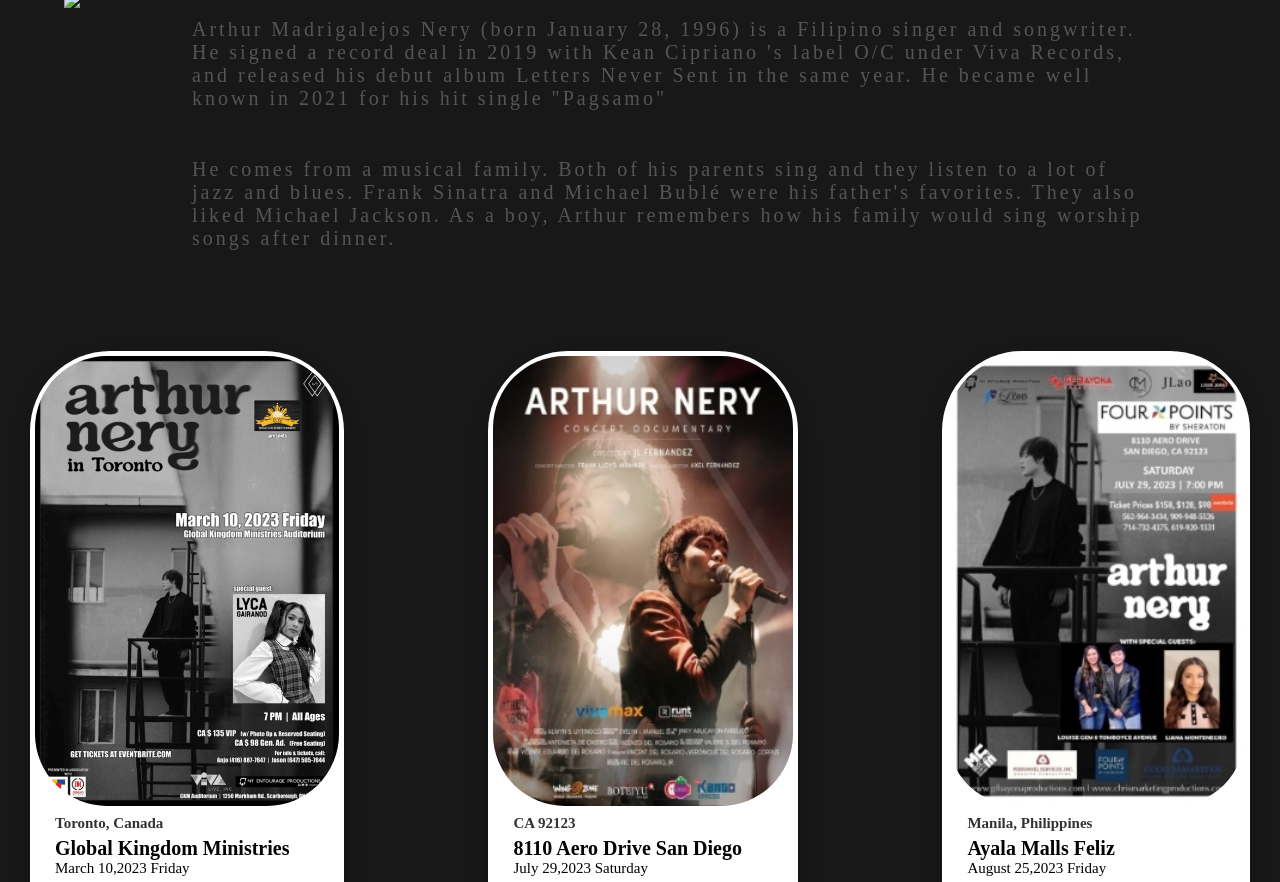
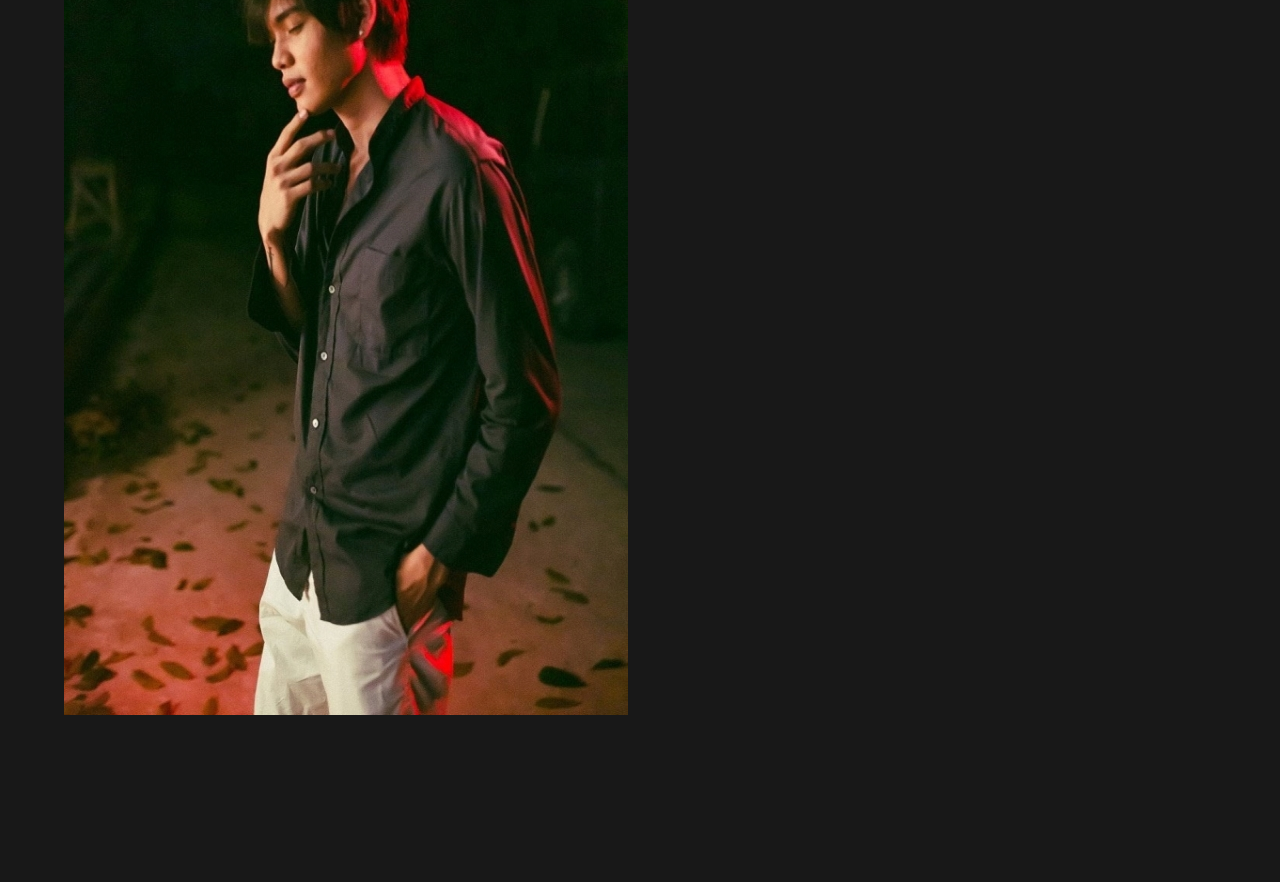
Before and after one commit to JAGonzales3/Nery-s-Art, a plain HTML site: page index.html in a window 1280 px wide. Shown: the part 738-1620 px from the top of the page. Drawn offline with Linux system fonts and the light colour scheme; the site is published under a folder, as on GitHub Pages, so addresses that start at the root find nothing.

Commit message:
Add files via upload

```diff
--- a/index.html
+++ b/index.html
@@ -45,7 +45,7 @@
 
     <div class="AB">
         <div class="imagery">
-            <img src="/imgs/Abouts.jpg">
+            <img src="imgs/Abouts.jpg">
         </div>
 
         <div class="ART">
```
